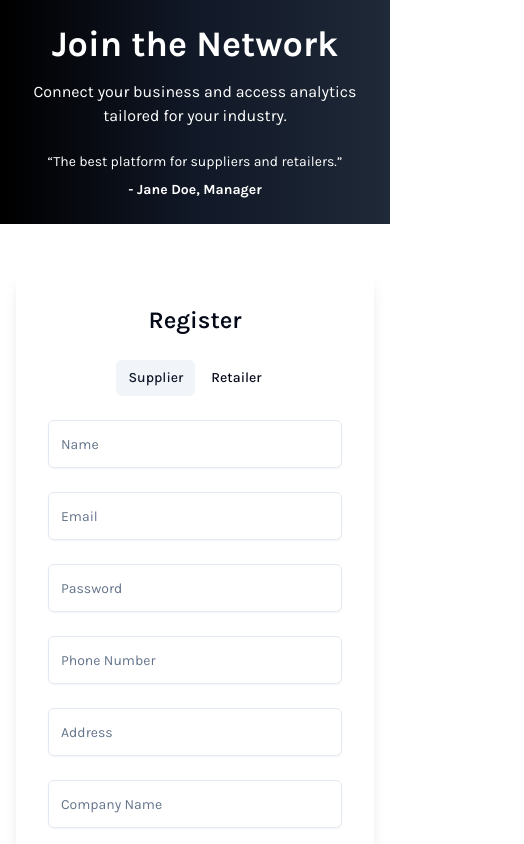
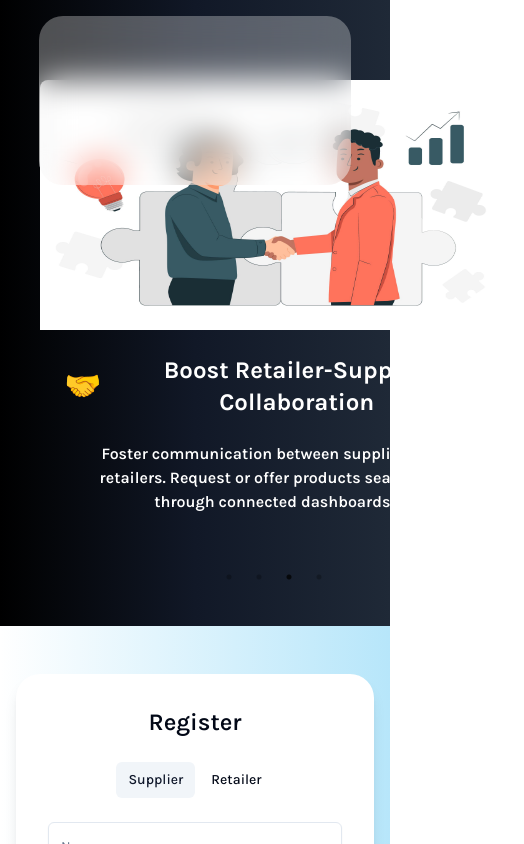
Before and after one commit to amanupadhyay28/ExpiryGuard, a React (Vite) app: page /register in a window 390 px wide. Shown: the top 844 px of the page, 524 px wide, since content can reach past the window. Built offline with nearby package versions, Linux system fonts and the light colour scheme; a web font is replaced by a local one.

Commit message:
Update Register

```diff
--- a/src/pages/auth/Register.jsx
+++ b/src/pages/auth/Register.jsx
@@ -6,7 +6,9 @@ import { useDispatch } from "react-redux";
 import { useRegisterUserMutation } from "../../services/common";
 import { ToggleGroup, ToggleGroupItem } from "@/components/ui/toggle-group";
 import { TailSpin } from "react-loader-spinner";
-
+import OnboardingCarousel from "@/Onboarding/OnboardingCarousel";
+import { toast, ToastContainer } from "react-toastify";
+import "react-toastify/dist/ReactToastify.css";
 function Register() {
   const [formData, setFormData] = useState({
     name: "",
@@ -32,10 +34,28 @@ function Register() {
     e.preventDefault();
     try {
       const response = await registerUser(formData).unwrap();
+      toast.success("Registration successful!You Can Proceed By Login", {
+        position: "top-right",
 
-      navigate("/dashboard");
+        hideProgressBar: false,
+        closeOnClick: true,
+        pauseOnHover: true,
+        draggable: true,
+        progress: undefined,
+      });
+
+      setTimeout(() => navigate("/"), 2000);
     } catch (error) {
-      console.error("Registration error:", error);
+      toast.error(`Registration failed.${error.data.msg}`, {
+        position: "top-right",
+        autoClose: 3000,
+        hideProgressBar: false,
+        closeOnClick: true,
+        pauseOnHover: true,
+        draggable: true,
+        progress: undefined,
+
+      });
     }
   };
   if (isLoading) {
@@ -47,9 +67,11 @@ function Register() {
   }
 
   return (
+    <>
+      <ToastContainer />
       <div className="flex h-screen flex-col md:flex-row">
         <div className="md:w-1/2 w-full bg-gradient-to-r from-black via-gray-900 to-gray-800 text-white flex flex-col justify-center items-center p-6 md:p-0">
-        <div className="max-w-md text-center">
+          {/* <div className="max-w-md text-center">
           <h1 className="text-4xl font-bold mb-4">Join the Network</h1>
           <p className="mb-6">
             Connect your business and access analytics tailored for your
@@ -61,17 +83,20 @@ function Register() {
             </p>
             <p className="text-sm font-bold mt-2">- Jane Doe, Manager</p>
           </div>
-        </div>
+        </div> */}
+          <OnboardingCarousel />
         </div>
 
-      <div className="md:w-1/2 w-full flex justify-center items-center bg-white relative px-4 py-12 md:py-0">
-        <div className="absolute top-4 w-[80%] h-[20%] bg-white/30 backdrop-blur-lg rounded-lg md:hidden"></div>
+        <div className="md:w-1/2 w-full flex justify-center items-center bg-gradient-to-l from-[#b7e6fa] to-[#ffffff]relative px-4 py-12 md:py-0">
+          <div className="absolute top-4 w-[80%] h-[20%] bg-white/30 backdrop-blur-lg rounded-3xl md:hidden"></div>
 
           <form
             onSubmit={handleRegister}
-          className="w-full max-w-lg p-8 shadow-lg rounded-lg z-10 bg-white"
+            className="w-full max-w-lg p-8 shadow-lg rounded-3xl z-10 bg-white"
           >
-          <h2 className="text-2xl font-semibold mb-6 text-center">Register</h2>
+            <h2 className="text-2xl font-semibold mb-6 text-center">
+              Register
+            </h2>
 
             <ToggleGroup
               type="single"
@@ -103,6 +128,7 @@ function Register() {
               placeholder="Password"
               onChange={handleChange}
               value={formData.password}
+              type="Password"
               required
               className="mb-6 h-12"
             />
@@ -168,6 +194,7 @@ function Register() {
           </form>
         </div>
       </div>
+    </>
   );
 }
 
```
Lines whose indentation alone changed are shown as unchanged.
